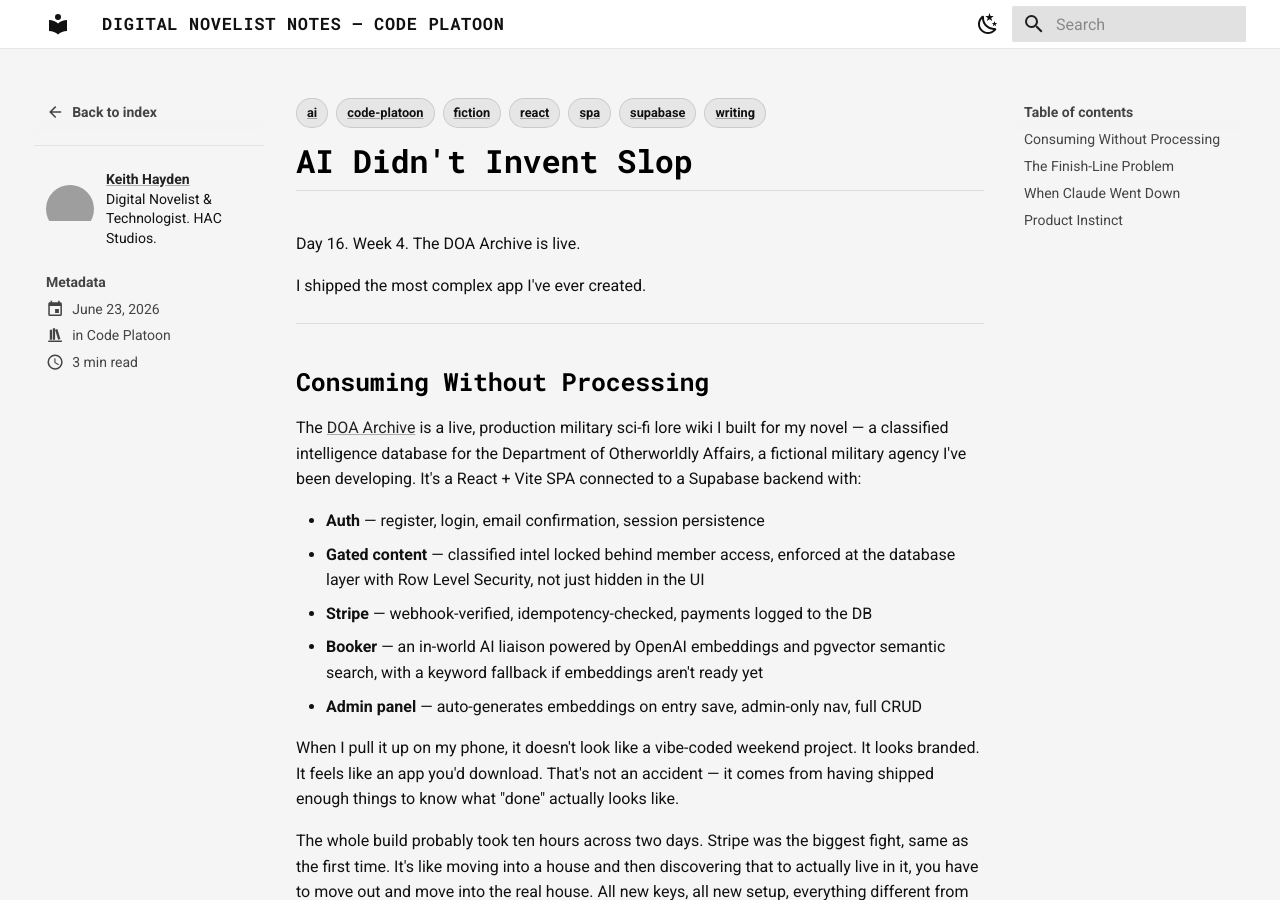
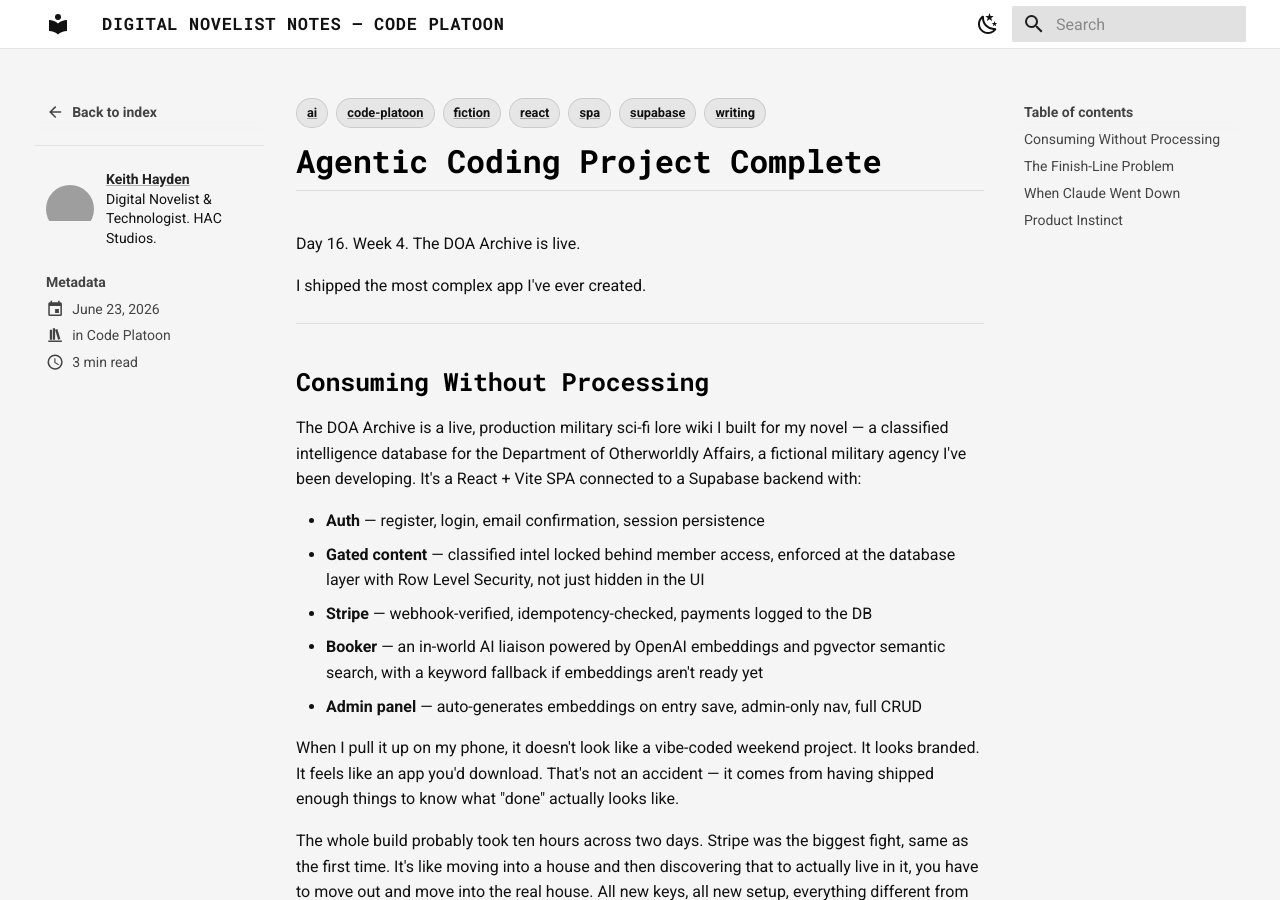
Before and after one commit to KgitWH21/code-platoon-blog, an MkDocs documentation site: the page built from docs/blog/posts/2026-06-23-agentic-coding-project-complete.md, in a window 1280 px wide and 900 px high. Built offline with MkDocs 1.6.1 and Material for MkDocs 9.7.7, drawn with Linux system fonts in a browser that asks for light colours; grey boxes are pictures that could not be loaded.

Commit message:
Update Jun 23 post title and remove DOA Archive link
Co-Authored-By: Claude Sonnet 4.6 <noreply@anthropic.com>

```diff
--- a/docs/blog/posts/2026-06-23-agentic-coding-project-complete.md
+++ b/docs/blog/posts/2026-06-23-agentic-coding-project-complete.md
@@ -14,7 +14,7 @@ tags:
   - fiction
 ---
 
-# AI Didn't Invent Slop
+# Agentic Coding Project Complete
 
 Day 16. Week 4. The DOA Archive is live.
 
@@ -26,7 +26,7 @@ I shipped the most complex app I've ever created.
 
 ## Consuming Without Processing
 
-The [DOA Archive](https://doa-archive-wiki.vercel.app/) is a live, production military sci-fi lore wiki I built for my novel — a classified intelligence database for the Department of Otherworldly Affairs, a fictional military agency I've been developing. It's a React + Vite SPA connected to a Supabase backend with:
+The DOA Archive is a live, production military sci-fi lore wiki I built for my novel — a classified intelligence database for the Department of Otherworldly Affairs, a fictional military agency I've been developing. It's a React + Vite SPA connected to a Supabase backend with:
 
 - **Auth** — register, login, email confirmation, session persistence
 - **Gated content** — classified intel locked behind member access, enforced at the database layer with Row Level Security, not just hidden in the UI
```
